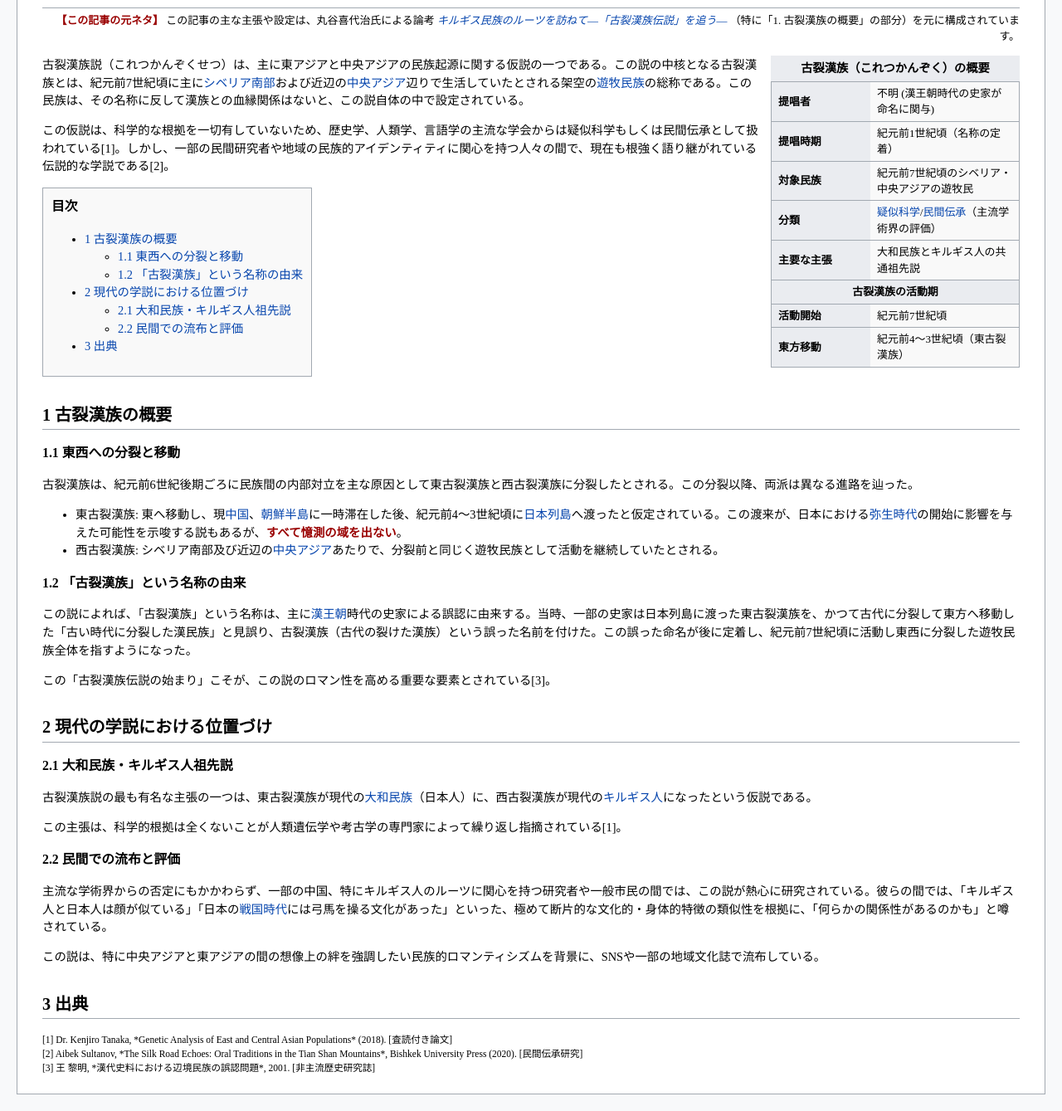
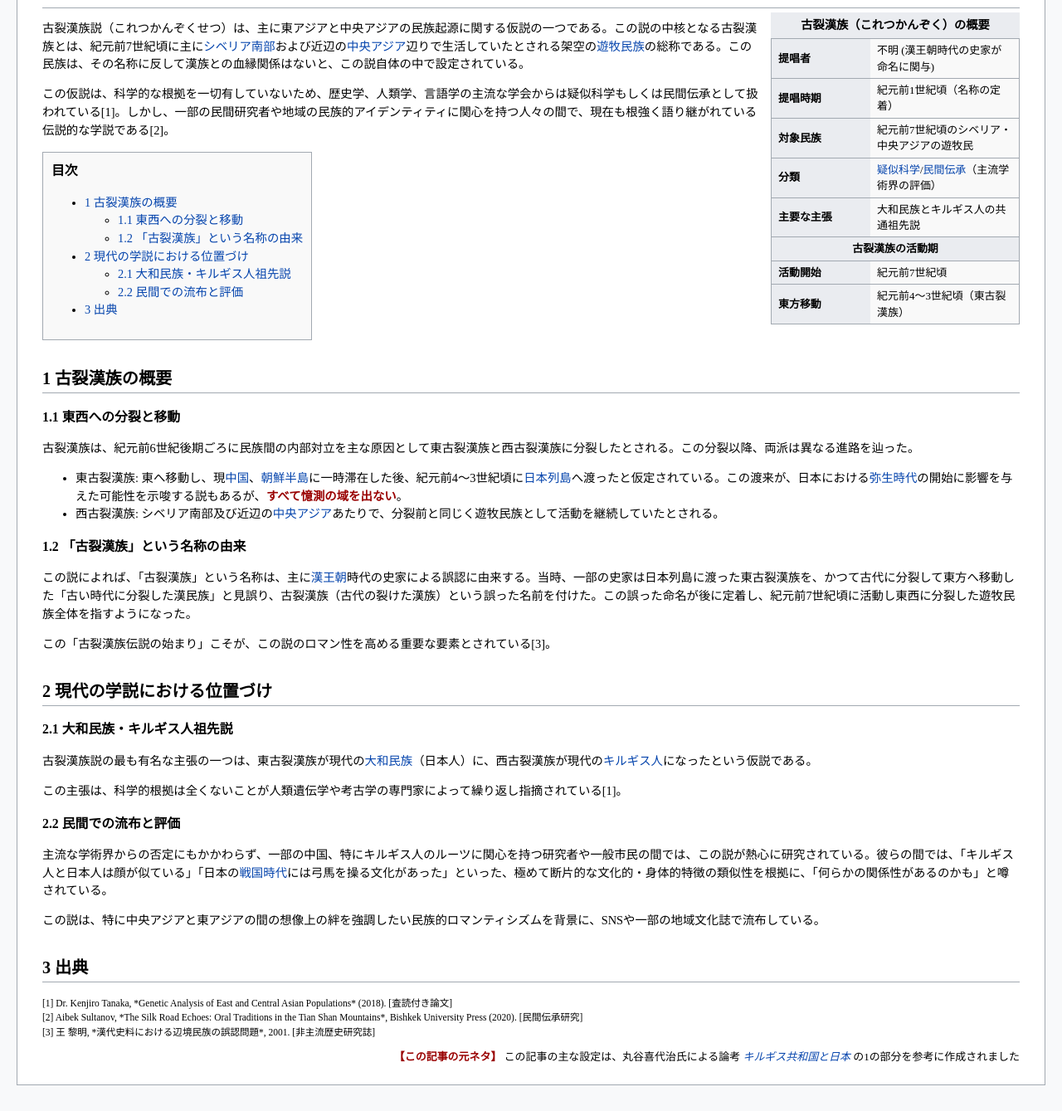
Before and after one commit to tanuki276/webpython, a plain HTML site: page 2/index.html in a window 1280 px wide. Shown: the part 109-1448 px from the top of the page at 83% size. Drawn offline with Linux system fonts and the light colour scheme.

Commit message:
index.html の更新

```diff
--- a/2/index.html
+++ b/2/index.html
@@ -150,13 +150,6 @@
 
             <h1>古裂漢族説（これつかんぞくせつ）</h1>
 
-            <p style="text-align: right; font-size: 0.9em; margin-top: 5px;">
-                <span style="font-weight: bold; color: #900;">【この記事の元ネタ】</span>
-                この記事の主な主張や設定は、丸谷喜代治氏による論考
-                <a href="http://www.hasukura.com/site/7marutani.pdf" target="_blank" style="font-style: italic;">キルギス民族のルーツを訪ねて―「古裂漢族伝説」を追う―</a>
-                （特に「1. 古裂漢族の概要」の部分）を元に構成されています。
-            </p>
-
             <table class="infobox" role="presentation">
                 <caption>古裂漢族（これつかんぞく）の概要</caption>
                 <tr><th>提唱者</th><td>不明 (漢王朝時代の史家が命名に関与)</td></tr>
@@ -236,6 +229,12 @@
                 [2] Aibek Sultanov, *The Silk Road Echoes: Oral Traditions in the Tian Shan Mountains*, Bishkek University Press (2020). [民間伝承研究]<br>
                 [3] 王 黎明, *漢代史料における辺境民族の誤認問題*, 2001. [非主流歴史研究誌]
             </p>
+            <p style="text-align: right; font-size: 0.9em; margin-top: 5px;">
+                <span style="font-weight: bold; color: #900;">【この記事の元ネタ】</span>
+                この記事の主な設定は、丸谷喜代治氏による論考
+                <a href="http://www.hasukura.com/site/7marutani.pdf" target="_blank" style="font-style: italic;">キルギス共和国と日本</a>
+                の1の部分を参考に作成されました
+            </p>
         </div>
     </div>
 
```
